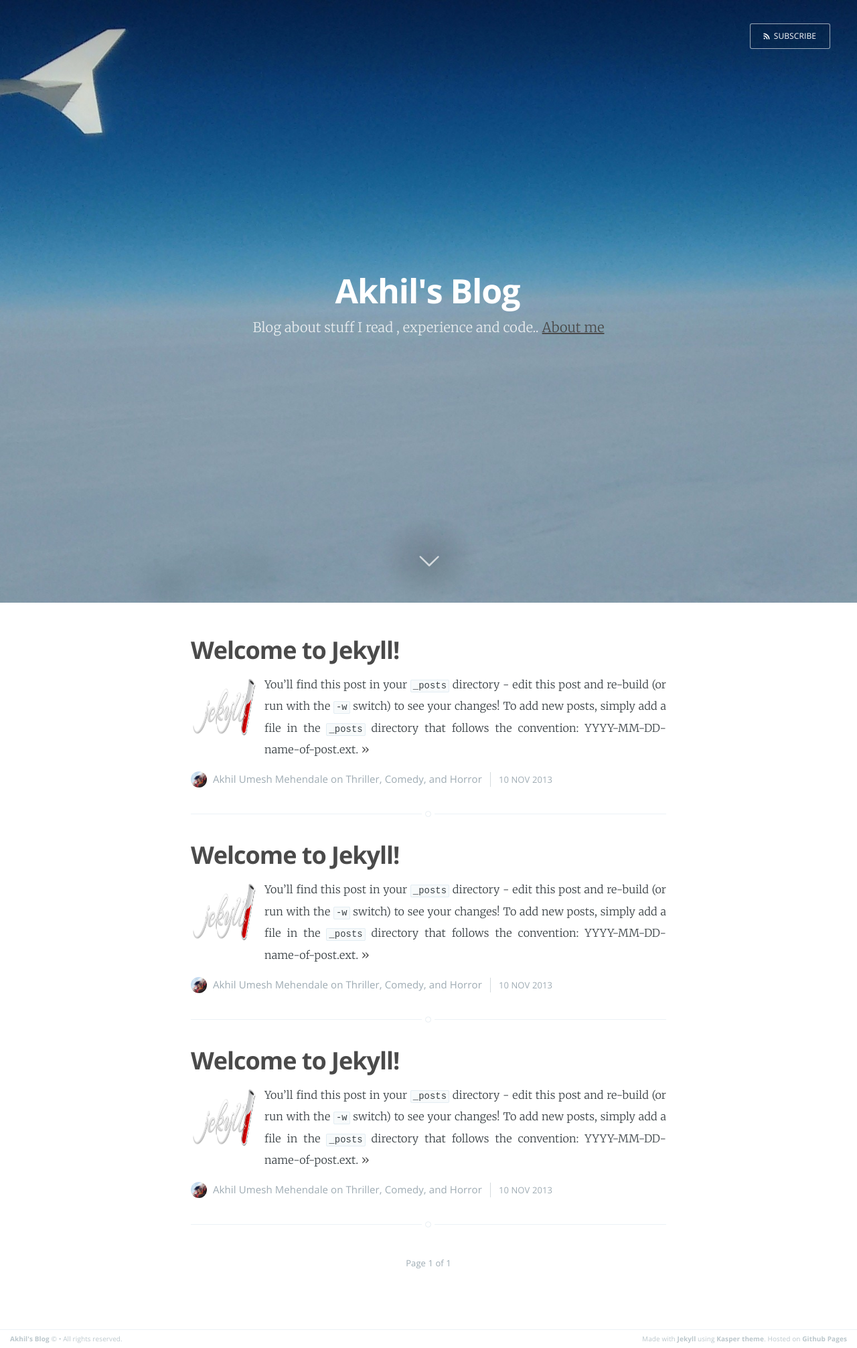
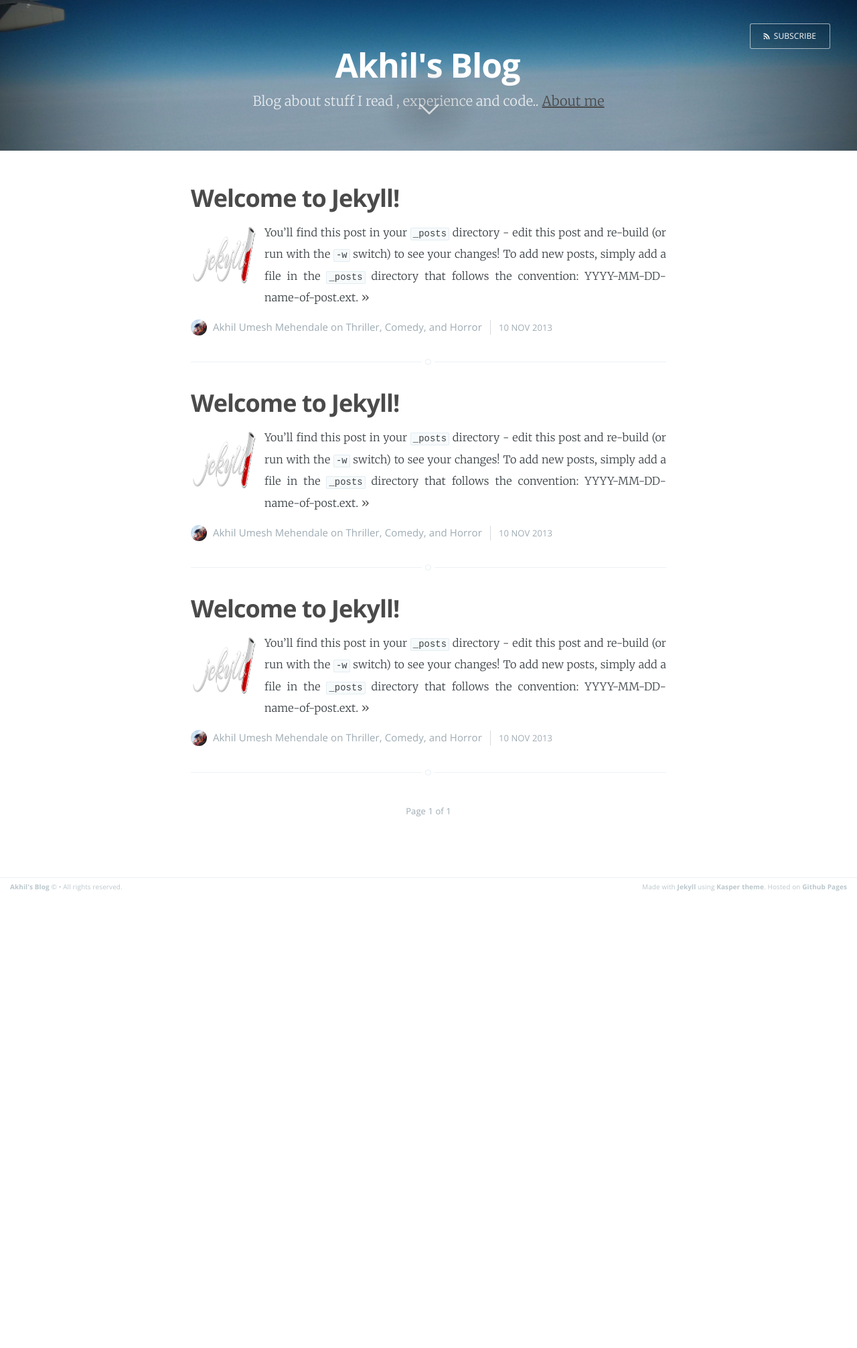
Before and after one commit to akhilum/akhilum.github.io, a Jekyll site: the page built from index.html, in a window 1280 px wide. Shown: the whole page at 67% size. Built offline with Jekyll 4.4.1, drawn with Linux system fonts in a browser that asks for light colours; Markdown is read by kramdown in place of the engine named in the settings; the list of posts is cut into pages by our own code; after the commit the page ends 1338 px from its top, so only the background shows below that.

Commit message:
Cover Image height

```diff
--- a/assets/css/screen.css
+++ b/assets/css/screen.css
@@ -473,7 +473,7 @@ margin on the iframe, cause it breaks stuff. */
     position: relative;
     display: table;
     width: 100%;
-    height: 100%;
+    height: 25%;
     margin-bottom: 5rem;
     text-align: center;
     background: #222 no-repeat center center;
```
